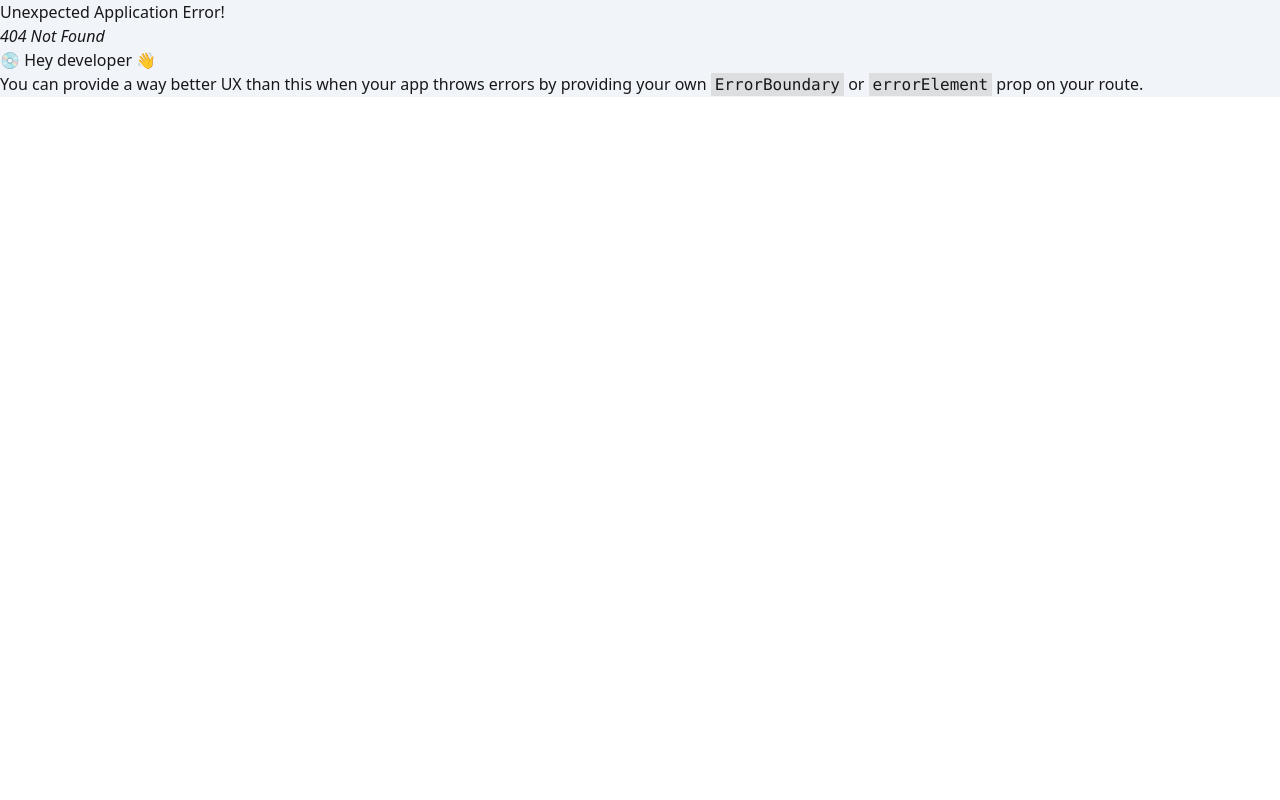
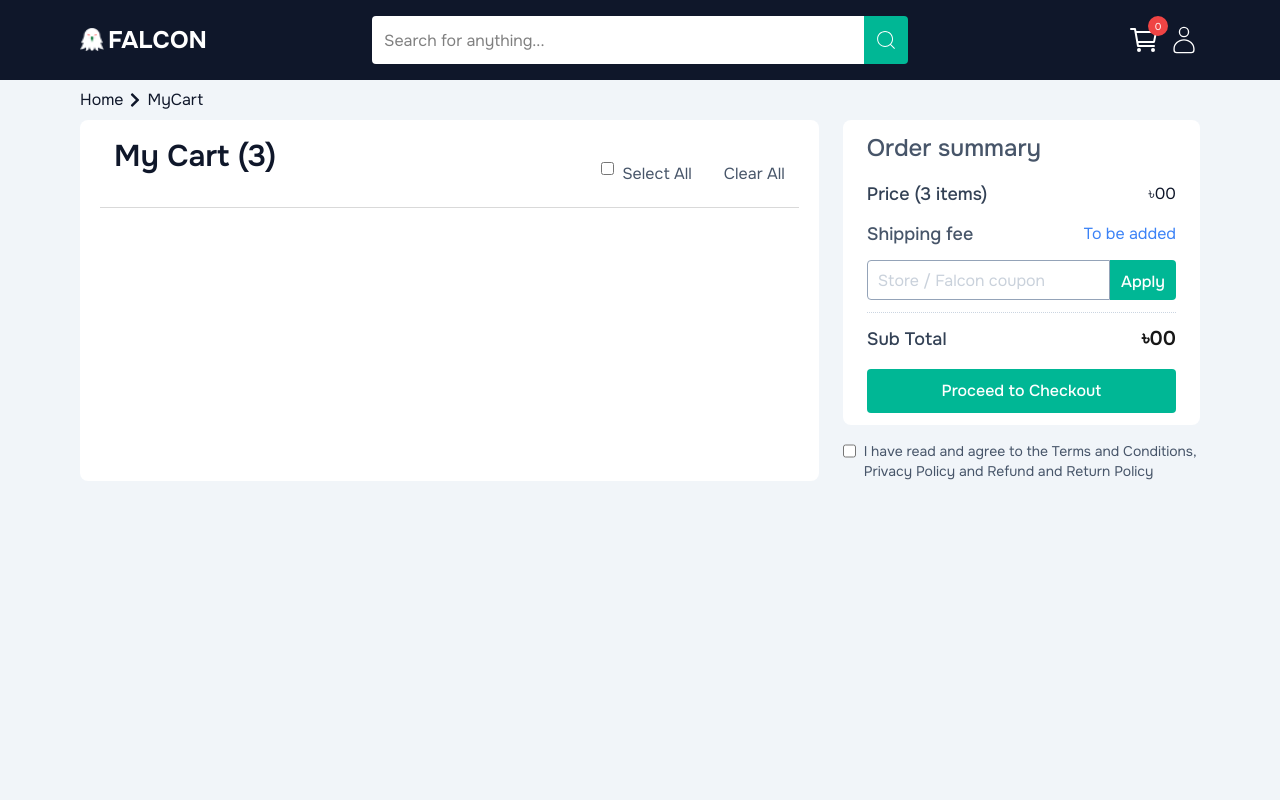
Before and after one commit to Md-Sojib-Hossain-cse/falcon, a React (Vite) app: page /myCart in a window 1280 px wide. Before the commit this address had no page. Shown: the top 800 px of the page. Built offline with nearby package versions, Linux system fonts and the light colour scheme.

Commit message:
order summerty section added

```diff
--- a/src/components/PaymentButton.tsx
+++ b/src/components/PaymentButton.tsx
@@ -1,6 +1,6 @@
 const PaymentButton = ({ imgUrl }: { imgUrl: string }) => {
   return (
-    <button className="bg-white rounded-sm h-11 w-16 flex justify-center items-center">
+    <button className="bg-white rounded-sm h-9 md:h-10  lg:h-11 w-12 md:w-14 lg:w-16 flex justify-center items-center">
       <img src={imgUrl} alt="payment logo" />
     </button>
   );
--- a/src/components/shared/Footer.tsx
+++ b/src/components/shared/Footer.tsx
@@ -122,7 +122,7 @@ const Footer = () => {
           </nav>
         </footer>
       </div>
-      <div className="flex justify-between items-center w-full max-w-[1440px] mx-auto px-4 py-2 md:px-8 md:py-3 lg:px-20 lg:py-4 gap-6 border-b border-b-[#FFFFFF30]">
+      <div className="flex flex-col md:flex-row justify-start md:justify-between items-start md:items-center w-full max-w-[1440px] mx-auto px-4 py-2 md:px-8 md:py-3 lg:px-20 lg:py-4 gap-6 border-b border-b-[#FFFFFF30]">
         <div className="flex items-start gap-4 flex-col lg:flex-row lg:items-center ">
           <h6 className="text-[#E2E8F0] font-medium">Follow us on</h6>
           <div className="flex items-center gap-4">
@@ -144,7 +144,7 @@ const Footer = () => {
           <div className="flex gap-2">
             <PaymentButton imgUrl={VisaImg}></PaymentButton>
             <PaymentButton imgUrl={MasterCardImg}></PaymentButton>
-            <button className="bg-blue-700 rounded-sm h-11 w-16 flex justify-center items-center">
+            <button className="bg-blue-700 rounded-sm h-9 md:h-10 lg:h-11 w-12 md:w-14 lg:w-16 flex justify-center items-center">
               <img src={AmericanExpressImg} alt="payment logo" />
             </button>
             <PaymentButton imgUrl={BkashImg}></PaymentButton>
--- a/src/components/shared/Navbar.tsx
+++ b/src/components/shared/Navbar.tsx
@@ -1,6 +1,7 @@
 import { IoCartOutline } from "react-icons/io5";
 import Logo from "../../assets/logo.png";
 import { CiSearch, CiUser } from "react-icons/ci";
+import { Link } from "react-router";
 
 const Navbar = () => {
   return (
@@ -29,12 +30,12 @@ const Navbar = () => {
           </button>
         </div>
         <div className=" md:w-1/4 flex justify-end items-center gap-2">
-          <div className="relative">
+          <Link to="/myCart" className="relative">
             <IoCartOutline className="h-4 md:h-6 lg:h-8 w-4 md:w-6 lg:w-8" />
             <p className="absolute -top-2 -right-2 bg-[#EF4444] h-3  md:h-5 w-3  md:w-5 rounded-full text-white flex justify-center items-center text-[10px] md:text[12px]">
               0
             </p>
-          </div>
+          </Link>
           <CiUser className="h-4 md:h-6 lg:h-8 w-4 md:w-6 lg:w-8" />
         </div>
       </div>
--- a/src/layout/GeneralLayout.tsx
+++ b/src/layout/GeneralLayout.tsx
@@ -8,7 +8,9 @@ const GeneralLayout = () => {
     <div className="onest-font">
       <Navbar></Navbar>
       <NavigationPath></NavigationPath>
-      <Outlet></Outlet>
+      <div className="min-h-screen">
+        <Outlet></Outlet>
+      </div>
       <Footer></Footer>
     </div>
   );
--- /dev/null
+++ b/src/pages/MyCart/MyCartComponents/OrderSummery.tsx
@@ -0,0 +1,70 @@
+const OrderSummery = () => {
+  return (
+    <div className="space-y-3 md:space-y-4">
+      <div className="bg-white rounded-lg py-2 md:py-3 px-4 md:px-5 lg:px-6 space-y-3 md:space-y-4">
+        <div className="space-y-3 md:space-y-4">
+          <h3 className="text-[#475569] font-medium text-xl lg:text-2xl">
+            Order summary
+          </h3>
+          <div className="space-y-2.5 md:space-y-3">
+            <div className="border-b border-b-[#CBD5E1] border-dotted space-y-2.5 md:space-y-3">
+              <div className="space-y-2.5 md:space-y-3">
+                <div className="flex justify-between items-center">
+                  <p className="text-[#334155] text-base lg:text-lg font-medium">
+                    Price (3 items)
+                  </p>
+                  <p className="text-[#0F172A]">৳00</p>
+                </div>
+                <div className="flex justify-between items-center">
+                  <p className="text-[#475569] text-base md:text-lg font-medium">
+                    Shipping fee
+                  </p>
+                  <p className="text-[#3B82F6]">To be added</p>
+                </div>
+              </div>
+              <form className="flex pb-3">
+                <input
+                  type="search"
+                  name="coupon"
+                  id="coupon"
+                  className="p-2.5 rounded-l-sm w-full text-[#94A3B8] border border-[#94A3B8] outline-0 h-10"
+                  placeholder="Store / Falcon coupon"
+                />
+                <input
+                  type="submit"
+                  value="Apply"
+                  className="text-white font-medium bg-[#00B795] rounded-r-sm p-2.5 h-10 w-20"
+                ></input>
+              </form>
+            </div>
+            <div className="flex justify-between">
+              <p className="text-[#334155] text-base lg:text-lg font-medium">
+                Sub Total
+              </p>
+              <p className="text-[#171717] text-lg lg:text-xl font-semibold">
+                ৳00
+              </p>
+            </div>
+          </div>
+        </div>
+        <button className="text-white font-medium bg-[#00B795] rounded-sm p-2.5 w-full">
+          Proceed to Checkout
+        </button>
+      </div>
+      <div className="rounded-sm flex gap-2">
+        <input
+          type="checkbox"
+          name="iAgreeByPolicy"
+          id="iAgreeByPolicy"
+          className="accent-[#00B795] w-5 h-5 rounded-sm bg-gray-100"
+        />
+        <label htmlFor="iAgreeByPolicy" className="text-[#475569] text-sm">
+          I have read and agree to the Terms and Conditions, Privacy Policy and
+          Refund and Return Policy
+        </label>
+      </div>
+    </div>
+  );
+};
+
+export default OrderSummery;
--- /dev/null
+++ b/src/pages/MyCart/MyCartPage.tsx
@@ -0,0 +1,29 @@
+import OrderSummery from "./MyCartComponents/OrderSummery";
+
+const MyCartPage = () => {
+  return (
+    <main className="grid grid-cols-1 md:grid-cols-3 gap-4 md:gap-5 lg:gap-6 w-full max-w-[1440px] mx-auto px-4 md:px-8 lg:px-20">
+      <div className="md:col-span-2 bg-white rounded-lg p-4 md:p-5 space-y-4 md:space-y-5">
+        <div className="py-2 md:px-3.5 flex flex-col md:flex-row justify-between h-16 md:h-[68px] border-b border-b-[#D9D9D9]">
+          <div className="flex justify-start items-start relative -top-3">
+            <h2 className="text-[#0F172A] font-semibold text-2xl lg:text-3xl leading-8 md:leading-9 lg:leading-10">
+              My Cart (3)
+            </h2>
+          </div>
+          <div className="flex items-center gap-6 md:gap-7 lg:gap-8">
+            <button className="flex gap-2">
+              <input type="checkbox" name="selectAll" id="selectAll" />
+              <label htmlFor="selectAll" className="text-[#475569]">
+                Select All
+              </label>
+            </button>
+            <button className="text-[#475569]">Clear All</button>
+          </div>
+        </div>
+      </div>
+      <OrderSummery></OrderSummery>
+    </main>
+  );
+};
+
+export default MyCartPage;
--- a/src/routes/router.tsx
+++ b/src/routes/router.tsx
@@ -1,6 +1,7 @@
 import { createBrowserRouter } from "react-router";
 import GeneralLayout from "../layout/GeneralLayout";
 import Home from "../pages/HomePage/Home";
+import MyCartPage from "../pages/MyCart/MyCartPage";
 
 const router = createBrowserRouter([
   {
@@ -15,6 +16,10 @@ const router = createBrowserRouter([
         path: "/products",
         element: <Home></Home>,
       },
+      {
+        path: "/myCart",
+        element: <MyCartPage></MyCartPage>,
+      },
     ],
   },
 ]);
```
